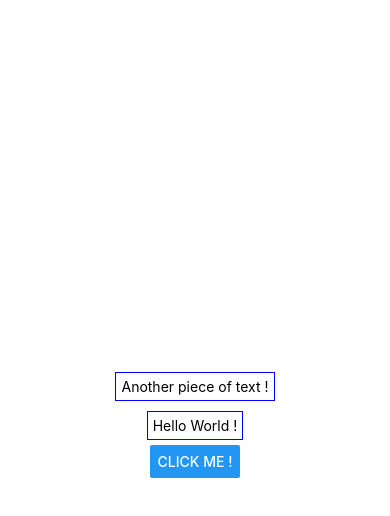
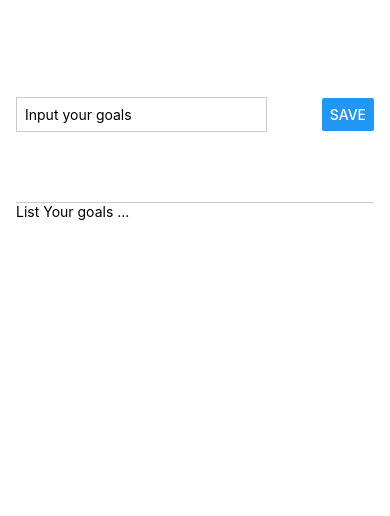
Before and after one commit to Rfun-dev/learn-react-native, a React Native app: screen / in a window 390 px wide. Shown: the top 516 px of the page. Built offline with nearby package versions, Linux system fonts and the light colour scheme.

Commit message:
add simple interface

```diff
--- a/App.js
+++ b/App.js
@@ -1,30 +1,46 @@
 import { StatusBar } from 'expo-status-bar';
-import { StyleSheet, Text, View, Button  } from 'react-native';
+import { StyleSheet, Text, View, Button, TextInput  } from 'react-native';
 
 export default function App() {
   return (
     <View style={styles.container}>
-      <View>
-        <Text style={styles.dummyText}>Another piece of text !</Text>
+      <View style={styles.containerInput}>
+        <TextInput style={styles.textInput} placeholder='Input your goals'/>
+        <Button title='Save'></Button>
       </View>
-      <Text style={styles.dummyText}>Hello World !</Text>
-      <Button title="click me !"/>
+      <View style={styles.containerGoals}>
+        <Text>List Your goals ...</Text>
+      </View>
     </View>
   );
 }
 
 const styles = StyleSheet.create({
-  container: {
-    flex: 1,
-    backgroundColor: '#fff',
-    alignItems: 'center',
-    justifyContent: 'center',
-  },
+    container : {
+      flex : 1,
+      paddingTop : 50,
+      paddingHorizontal : 16
+    },
 
-  dummyText : {
-    borderWidth: 1,
-    borderColor: "blue",
-    margin: 5,
-    padding: 5,
-  }
+    containerInput : {
+      flex : 1,
+      flexDirection : "row",
+      justifyContent : "space-between",
+      alignItems : 'center',
+      paddingBottom : 24,
+      borderBottomWidth : 1,
+      borderBottomColor: "#cccccc",
+    },
+
+    textInput : {
+      width : "70%",
+      marginRight : 8,
+      borderWidth : 1,
+      padding : 8,
+      borderColor : "#cccccc",
+    },
+
+    containerGoals : {
+      flex : 5,
+    }
 });
```
